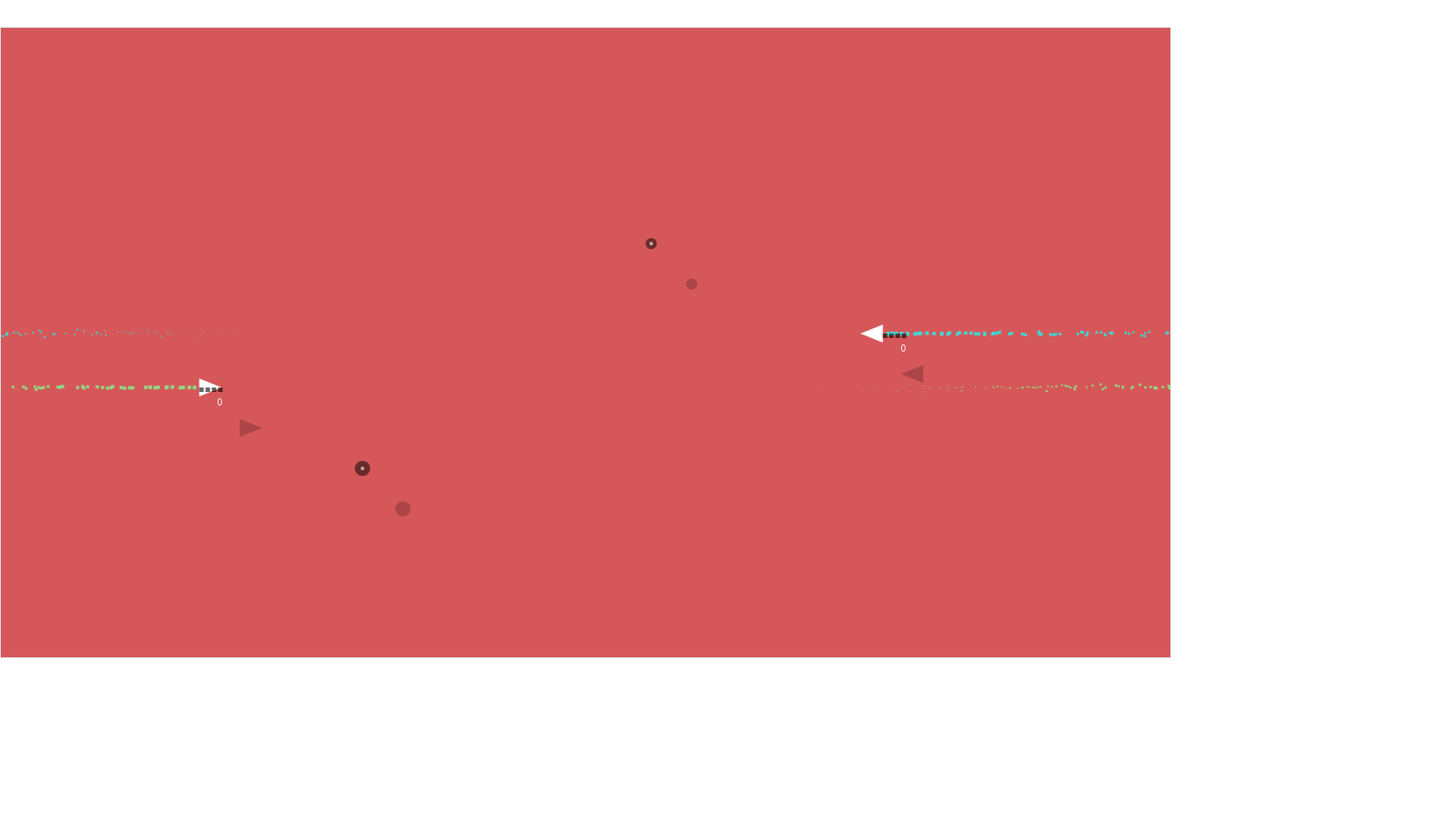
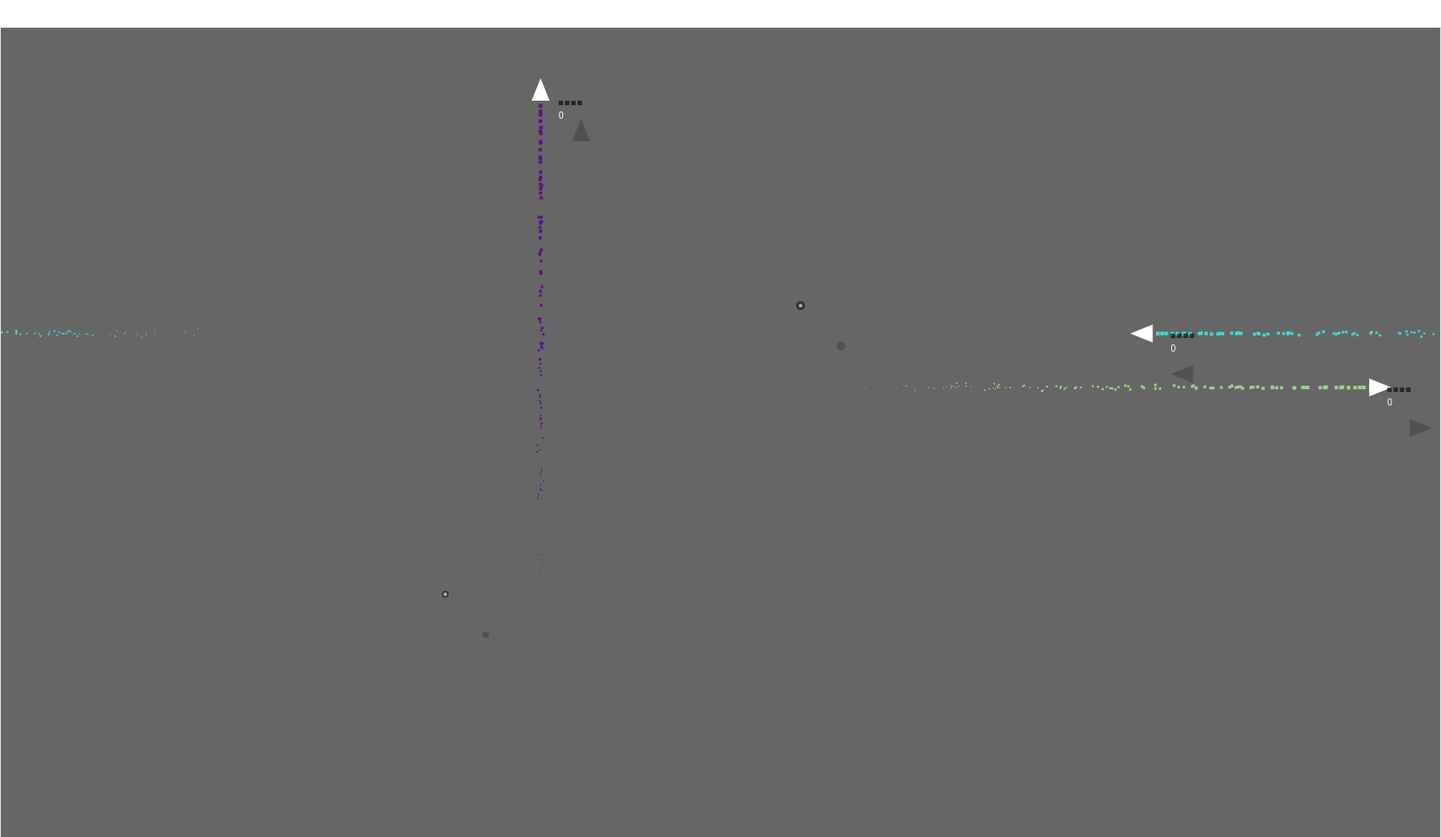
Before and after one commit to OhadRon/flight, a plain HTML site: page index.html in a window 1280 px wide. Shown: the top 931 px of the page at 90% size, 1602 px wide, since content can reach past the window. Before the commit the page ends 800 px from the top, so only its background shows below. Drawn offline with Linux system fonts and the light colour scheme.

Commit message:
Three airplanes

```diff
--- a/index.html
+++ b/index.html
@@ -11,8 +11,8 @@
 		border: 1px solid #ddd;
 		margin: 30 auto;
 		display: block;
-		width: 1300px;
-		height: 700px;
+		width: 1600px;
+		height: 900px;
 	}
 	</style>
 </head>
--- a/main.js
+++ b/main.js
@@ -58,6 +58,21 @@ entities.push(new Airplane({
 	}
 }));
 
+entities.push(new Airplane({
+	position: {
+		x: 600,
+		y: 400
+	},
+	id: 2,
+	heading: 0,
+	controls: {
+		left: 72,
+		right: 75,
+		fire: 85,
+		slow: 74
+	}
+}));
+
 // Practice targets setup
 for (var i = 0; i < 0; i++) {
 	entities.push(new PracticeTarget({
--- a/objects.js
+++ b/objects.js
@@ -279,7 +279,7 @@ Airplane.prototype.drawAmmo = function(context){
 		context.rotate(headingToRadians(-this.heading));
 		for (var i = 0; i < this.ammo; i++) {
 			context.fillStyle="rgba(0,0,0,0.6)"
-			context.fillRect(0+(i*7), 0, 5,5);
+			context.fillRect(20+(i*7), 0, 5,5);
 		}
 	context.restore();
 }
@@ -387,7 +387,7 @@ function AmmoCrate(options){
 	GameEntity.call(this,options);
 	this.lifeTime = 600;
 	this.growing = true;
-	this.size = 6;
+	this.size = 0;
 }
 
 AmmoCrate.prototype = Object.create(GameEntity.prototype);
--- a/utils.js
+++ b/utils.js
@@ -16,7 +16,7 @@ function clone(obj) {
 }
 
 function clearScreen(){
-	ctx.fillStyle="#d65759"
+	ctx.fillStyle="#666"
 	ctx.fillRect(0,0,canvas.width, canvas.height);
 }
 
```
